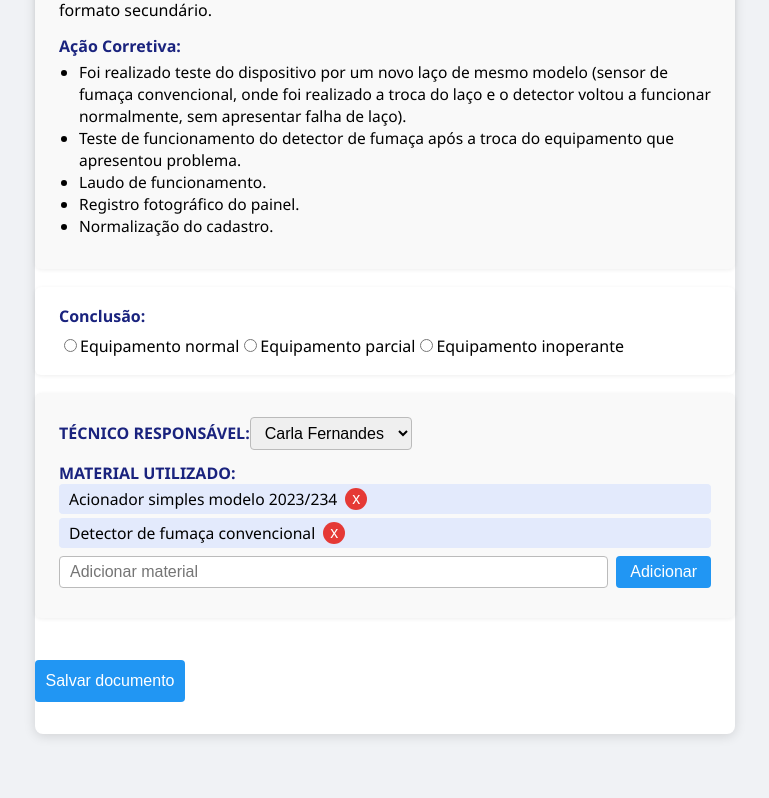
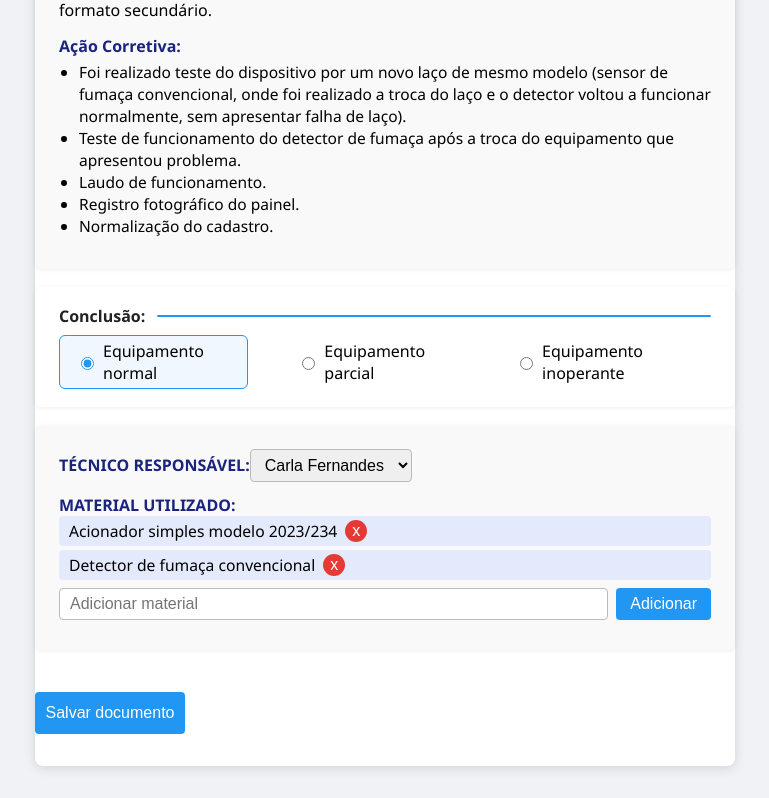
Before and after one commit to caiquemiranda/automation-reports-maintenance, a React (Create React App) app in the folder ordem-servico-corretiva/os-report-2.0/: page / in a window 1280 px wide. Shown: the part 907-1705 px from the top of the page, without its empty margins (345-1114 px from the left). Before the commit the page ends 1673 px from the top, so only its background shows below. Built offline with nearby package versions, Linux system fonts and the light colour scheme.

Commit message:
Adiciona estado controlado para a conclusão no componente App e atualiza o componente Conclusion com novas classes CSS e estrutura, melhorando a validação e a apresentação das opções de conclusão no formulário.

```diff
--- a/ordem-servico-corretiva/os-report-2.0/src/App.js
+++ b/ordem-servico-corretiva/os-report-2.0/src/App.js
@@ -24,6 +24,7 @@ function App() {
   const [selectedTech, setSelectedTech] = useState('Carla Fernandes');
   const [materials, setMaterials] = useState([]);
   const [errors, setErrors] = useState({});
+  const [conclusion, setConclusion] = useState('normal');
 
   const validate = () => {
     const newErrors = {};
@@ -40,6 +41,7 @@ function App() {
     if (!acaoCorretiva) newErrors.acaoCorretiva = true;
     if (!selectedTech) newErrors.selectedTech = true;
     if (!materials || materials.length === 0) newErrors.materials = true;
+    if (!conclusion) newErrors.conclusion = true;
     setErrors(newErrors);
     return Object.keys(newErrors).length === 0;
   };
@@ -86,7 +88,11 @@ function App() {
             errors={errors}
           />
           <ServiceDetails />
-          <Conclusion />
+          <Conclusion
+            conclusion={conclusion}
+            setConclusion={setConclusion}
+            errors={errors}
+          />
           <TechnicianInfo
             selectedTech={selectedTech}
             setSelectedTech={setSelectedTech}
--- a/ordem-servico-corretiva/os-report-2.0/src/components/Conclusion/Conclusion.css
+++ b/ordem-servico-corretiva/os-report-2.0/src/components/Conclusion/Conclusion.css
@@ -1,25 +1,60 @@
 .conclusion-section {
     background: #fff;
     border-radius: 6px;
-    padding: 18px 24px;
+    padding: 18px 24px 10px 24px;
     margin-bottom: 18px;
     box-shadow: 0 1px 4px #0001;
 }
 
-.conclusion-section strong {
-    display: block;
+.conclusion-header {
+    display: flex;
+    align-items: center;
+    gap: 12px;
     margin-bottom: 8px;
-    color: #1a237e;
 }
 
-.conclusion-buttons {
-    display: flex;
-    gap: 32px;
+.conclusion-header strong {
+    font-size: 1rem;
+    color: #222;
 }
 
-.conclusion-buttons label {
+.conclusion-line {
+    flex: 1;
+    height: 2px;
+    background: #2196f3;
+    border-radius: 2px;
+}
+
+.conclusion-options {
+    display: flex;
+    justify-content: flex-start;
+    align-items: center;
+    gap: 32px;
+    margin-bottom: 8px;
+}
+
+.conclusion-options label {
     font-size: 1rem;
     display: flex;
     align-items: center;
     gap: 6px;
+    padding: 4px 16px;
+    border-radius: 6px;
+    border: 1.5px solid transparent;
+    transition: border 0.2s, background 0.2s;
 }
+
+.conclusion-options label.selected {
+    border: 1.5px solid #2196f3;
+    background: #f0f7ff;
+}
+
+.conclusion-options input[type="radio"] {
+    accent-color: #2196f3;
+}
+
+.error-msg {
+    color: #e53935;
+    font-size: 0.95rem;
+    margin-top: 4px;
+}
```
